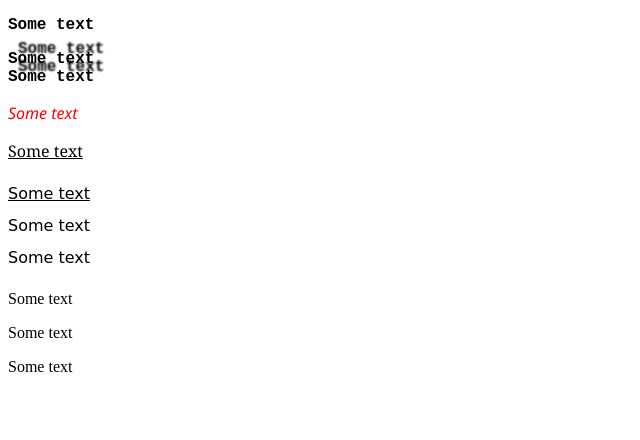
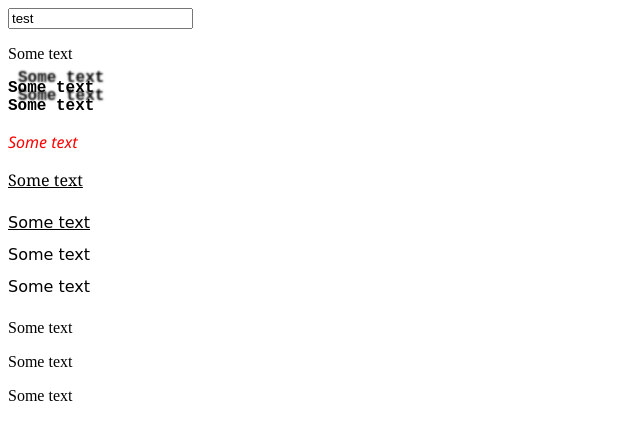
Before and after one commit to maxym-os/-beetroot_lesson_7, a plain HTML site: page index.html in a window 1280 px wide. Shown: the whole page, without its empty margins (0-640 px from the left). Drawn offline with Linux system fonts and the light colour scheme; a web font is replaced by a local one.

Commit message:
form added

```diff
--- a/index.html
+++ b/index.html
@@ -9,6 +9,9 @@
     <link href="https://fonts.googleapis.com/css?family=Mansalva&display=swap" rel="stylesheet">
 </head>
 <body>
+    <form action="https://google.com/search" method="GET">
+        <input name="q" value="test">
+    </form>
     <p>Some text</p>
     <div>
         <b>Some text</b><br>
```
